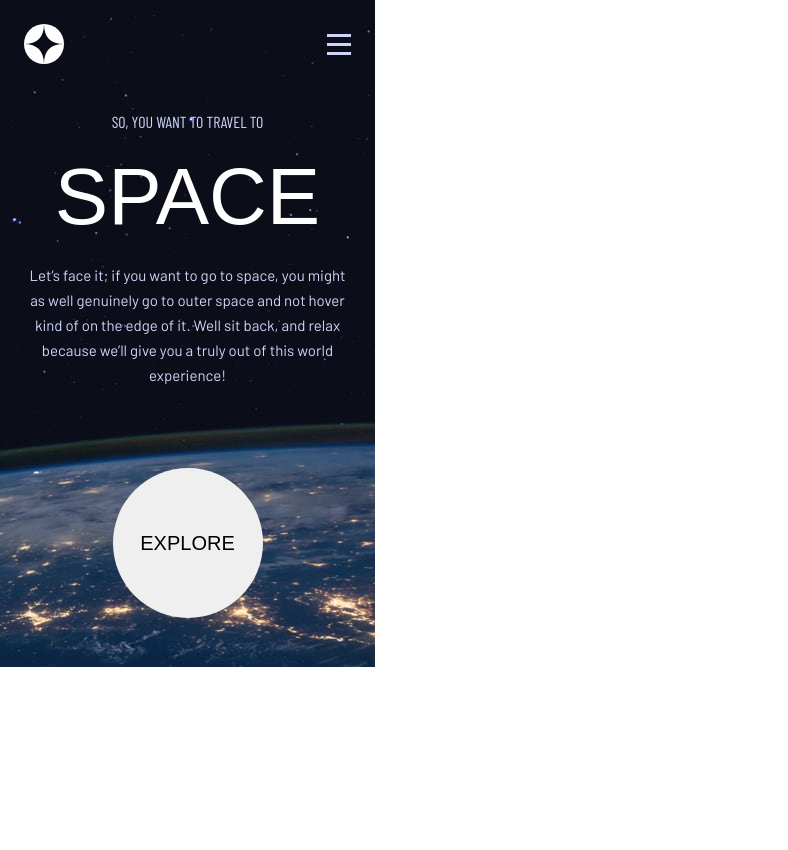
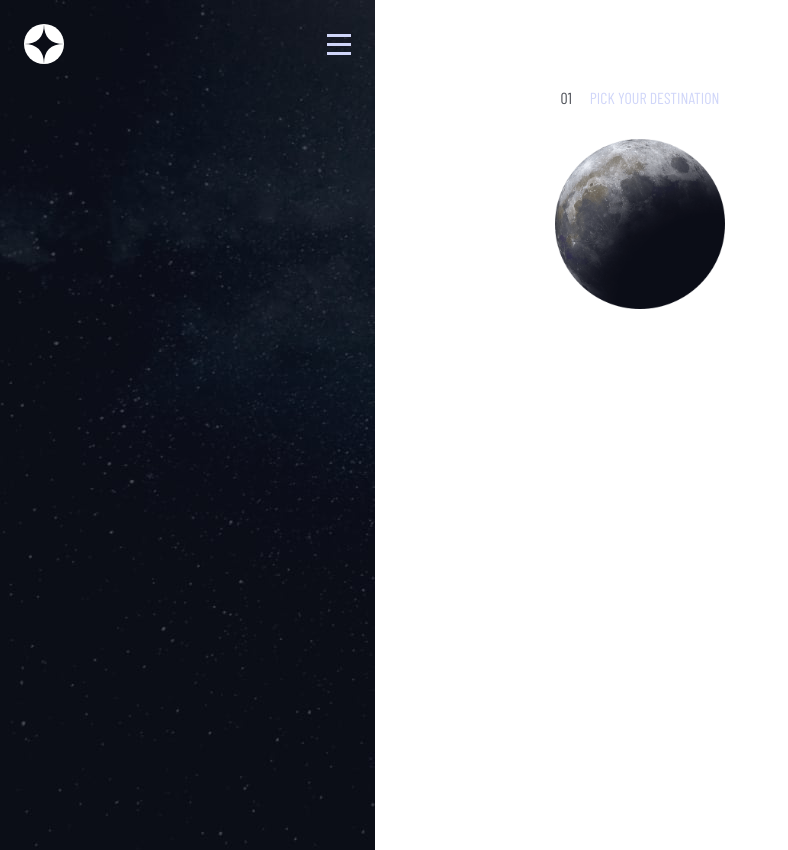
Before and after one commit to saulocode1/space-react, a React (Create React App) app: page / in a window 1280 px wide. Shown: the whole page, without its empty margins (0-788 px from the left). Before the commit the page ends 800 px from the top, so only its background shows below. Built offline with nearby package versions, Linux system fonts and the light colour scheme; a web font is replaced by a local one.

Commit message:
Create section component

```diff
--- a/src/App.jsx
+++ b/src/App.jsx
@@ -1,12 +1,14 @@
 import Header from "./Components/Header";
 import GlobalStyled from "./globalStyled";
-import HomeSection from "./Sections/Home";
+// import HomeSection from "./Sections/Home";
+import MoonSection from "./Sections/Moon";
 
 const App = () => (
     <>
         <GlobalStyled />
-        <Header/>
-        <HomeSection />
+        <Header />
+        {/* <HomeSection /> */}
+        <MoonSection />
     </>
 );
 
--- a/src/Components/SectionImage/styled.js
+++ b/src/Components/Section/SectionImage/styled.js
@@ -3,6 +3,7 @@ import styled from 'styled-components';
 const SectionImage = styled.img.attrs((props) => ({src: props.src}))`
     width: 10.625rem;
     height: auto;
+    margin-bottom: 1.625rem;
 `;
 
 export default SectionImage;
--- /dev/null
+++ b/src/Components/Section/SectionNav/index.jsx
@@ -0,0 +1,13 @@
+import React from "react";
+import { NavLink, StyledNavBar } from "./styled";
+
+const NavBar = () => (
+    <StyledNavBar>
+        <NavLink>MOON</NavLink>
+        <NavLink>MARS</NavLink>
+        <NavLink>EUROPA</NavLink>
+        <NavLink>TITAN</NavLink>
+    </StyledNavBar>
+)
+
+export default NavBar;
--- /dev/null
+++ b/src/Components/Section/SectionNav/styled.js
@@ -0,0 +1,16 @@
+import styled from "styled-components";
+
+export const NavLink = styled.a`
+    font: 400 var(--font-5) "Barlow Condensed";
+    line-height: 1.05rem;
+    color: var(--color-white);
+    cursor: pointer;
+`;
+
+export const StyledNavBar = styled.nav`
+    width: 14.8438rem;
+    display: flex;
+    justify-content: space-between;
+    height: 1.75rem;
+    margin-bottom: 1.25rem;
+`;
--- a/src/Components/Text/styled.js
+++ b/src/Components/Section/SectionText/styled.js
@@ -23,7 +23,6 @@ export const StyledTextSpan = styled.span`
     font-size: var(--font-1);
     color: var(--second-grey);
     margin-right: 1.125rem;
-
 `;
 
 export const TitleWrapper = styled.div`
--- /dev/null
+++ b/src/Components/Section/index.jsx
@@ -0,0 +1,17 @@
+import React from "react";
+import SectionImage from "./SectionImage/styled";
+import NavBar from "./SectionNav";
+import SectionFirstTitle from "./SectionText";
+import { StyledSection } from "./styled";
+
+const Section = ({ background, title, number, width, height, src }) => (
+    <>
+        <StyledSection background={background} width={width} height={height}>
+            <SectionFirstTitle title={title} number={number} />
+            <SectionImage src={src} />
+            <NavBar />
+        </StyledSection>
+    </>
+);
+
+export default Section;
--- a/src/Sections/Home/index.jsx
+++ b/src/Sections/Home/index.jsx
@@ -1,6 +1,6 @@
 import React from "react";
-import { StyledSection } from "../../Components/Section";
-import { FirstTitle, SectionText } from "../../Components/Text/styled";
+import { StyledSection } from "../../Components/Section/styled";
+import { FirstTitle, SectionText } from "../../Components/Section/SectionText/styled";
 import { HomeButton, MainTitle, TextWrapper } from "./styled";
 
 import Background from "../../assets/home/background-home-mobile.jpg"
@@ -9,7 +9,7 @@ const HomeSection = () => (
     <StyledSection
         background={Background}
         maxHeight="41.6875rem"
-        width="23.4375rem"
+        width="100vw"
         height="41.6875rem"
     >
         <TextWrapper>
--- a/src/Sections/Moon/index.jsx
+++ b/src/Sections/Moon/index.jsx
@@ -1,20 +1,19 @@
 import React from "react";
-import { StyledSection } from "../../Components/Section";
-import SectionImage from "../../Components/SectionImage/styled";
-import SectionFirstTitle from "../../Components/Text";
 
-import Background from "../../assets/destination/image-moon.png"
+import Background from "../../assets/destination/background-destination-mobile.jpg";
+import MoonImage from "../../assets/destination/image-moon.png";
+import Section from "../../Components/Section";
 
 const MoonSection = () => (
-    <StyledSection
+    <Section
         background={Background}
+        number="01"
+        title="Pick your destination"
+        width="100vw"
+        height="53.125rem"
         maxHeight="53.125rem"
-        width="23.4375rem"
-        height="53.125rem"
-    >
-        <SectionFirstTitle title="Pick your destination" number="01" />
-        <SectionImage src="./assets/destination/image-moon.png" />
-    </StyledSection>
+        src={MoonImage}
+    />
 );
 
 export default MoonSection;
--- a/src/globalStyled.js
+++ b/src/globalStyled.js
@@ -19,6 +19,7 @@ const GlobalStyled = createGlobalStyle`
         --font-2: 5rem; // 80px
         --font-3: 0.9375rem; // 15px
         --font-4: 1.25rem; // 20px
+        --font-5: 0.875rem; // 14px
     }
 `;
 
```
Also changed, not shown: src/Components/Section/SectionText/index.jsx (renamed from src/Components/Text/index.jsx), src/Components/Section/styled.js (renamed from src/Components/Section/index.js).
